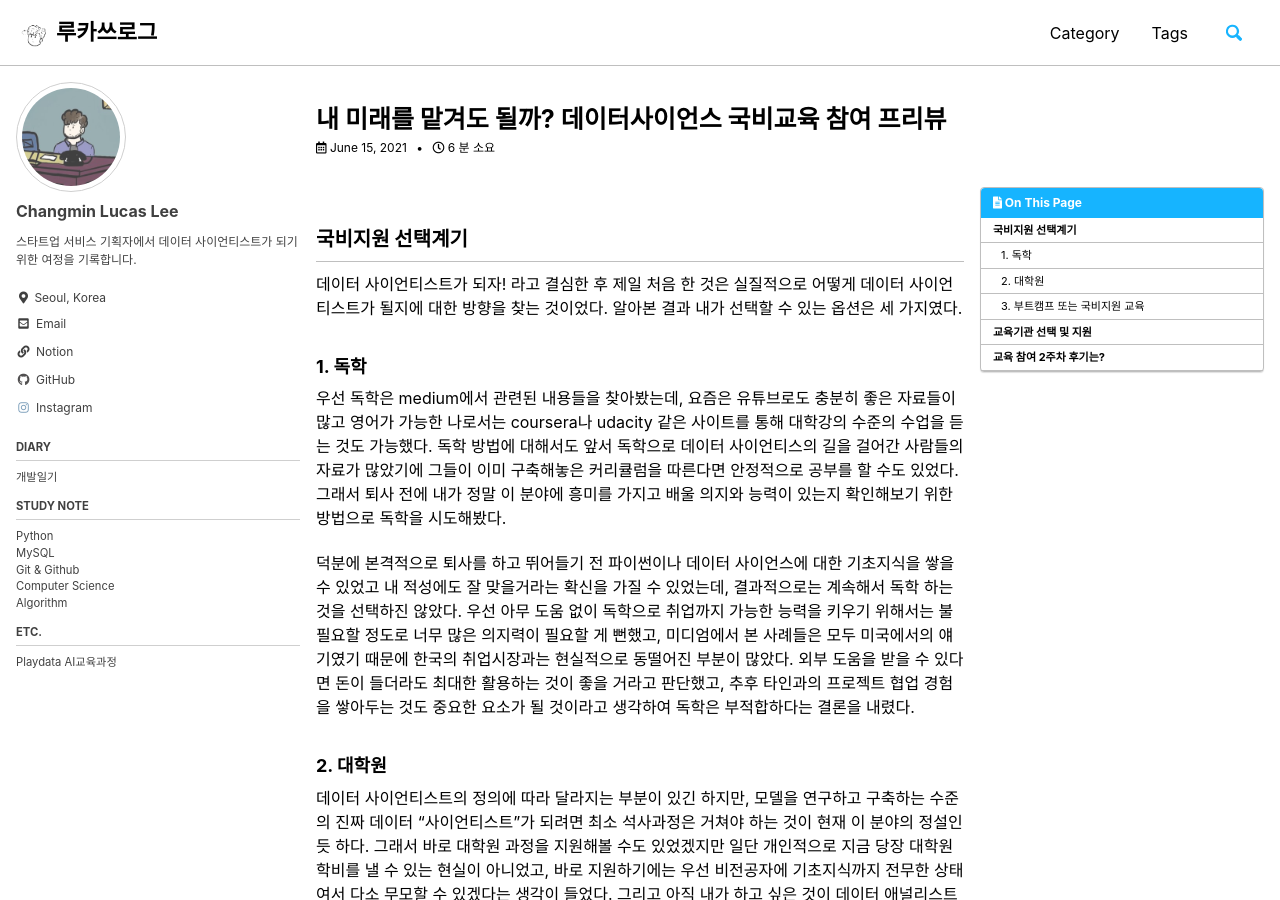
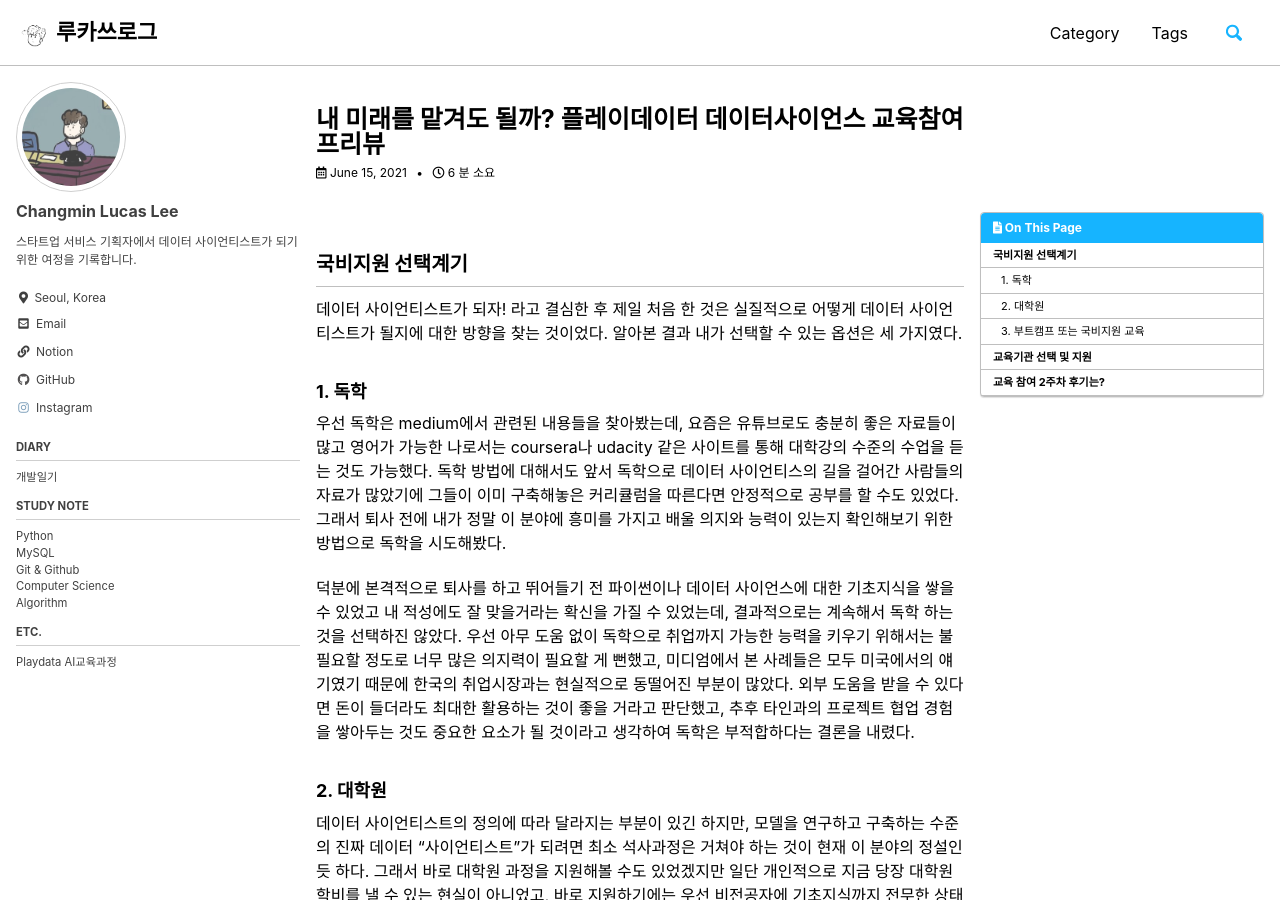
Before and after one commit to lucathree/lucathree.github.io, a Jekyll site: the page built from _posts/2021/2021-06-15-bootcamp-preview.md, in a window 1280 px wide and 900 px high. Built offline with Jekyll 4.4.1, drawn with Linux system fonts in a browser that asks for light colours; cached includes are drawn as plain includes; comment, search, counter and statistics services are not loaded.

Commit message:
Update 2021-06-15-bootcamp-preview.md

```diff
--- a/_posts/2021/2021-06-15-bootcamp-preview.md
+++ b/_posts/2021/2021-06-15-bootcamp-preview.md
@@ -1,5 +1,5 @@
 ---
-title: 내 미래를 맡겨도 될까? 데이터사이언스 국비교육 참여 프리뷰
+title: 내 미래를 맡겨도 될까? 플레이데이터 데이터사이언스 교육참여 프리뷰
 layout: single
 author_profile: true
 read_time: true
```
